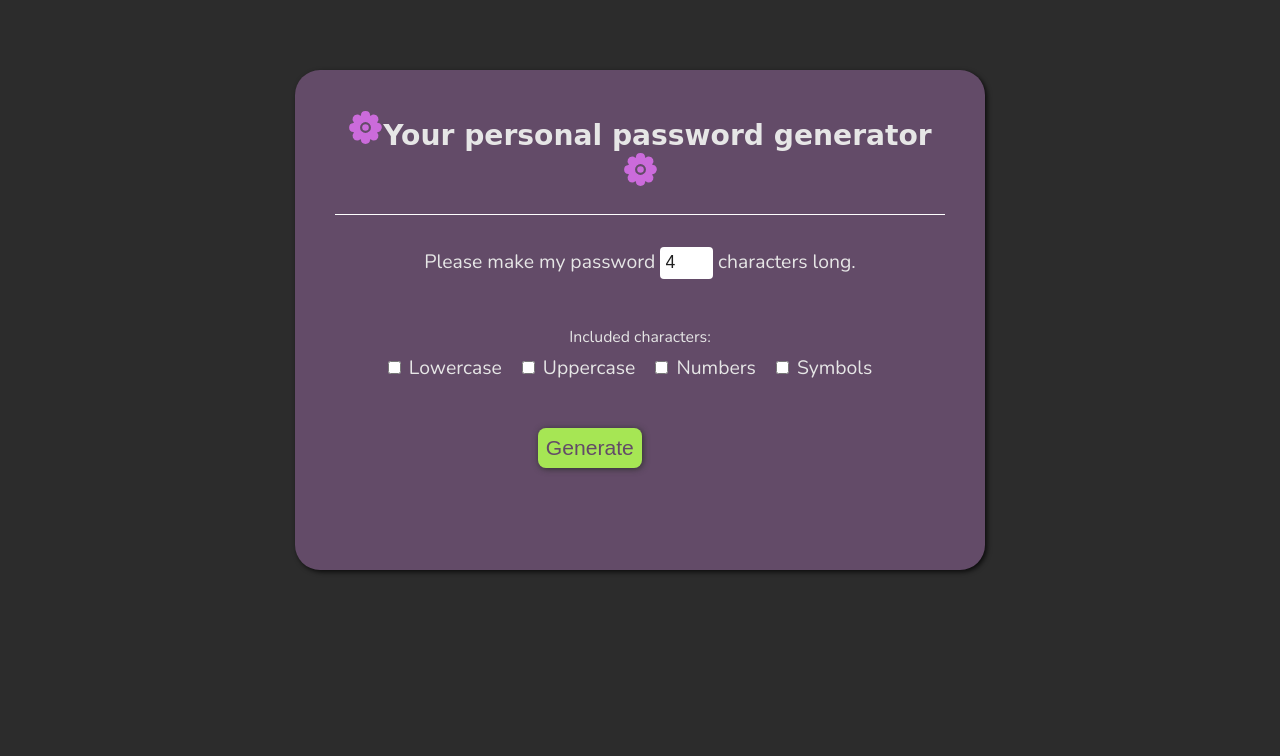
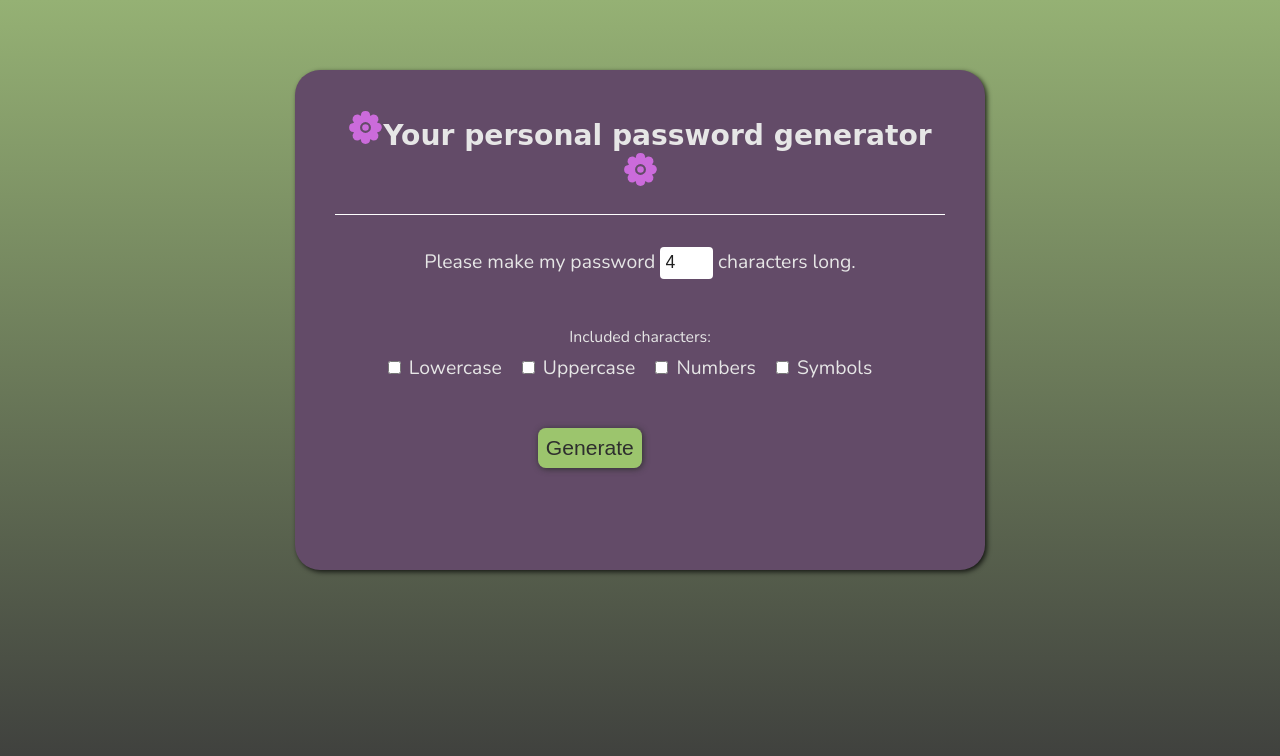
Before and after one commit to maivlys/Password-generator, a plain HTML site: page index.html in a window 1280 px wide. Drawn offline with nearby package versions, Linux system fonts and the light colour scheme; a web font is replaced by a local one.

Commit message:
correct background color

```diff
--- a/style.css
+++ b/style.css
@@ -15,7 +15,14 @@ html, body {
   display: flex;
   justify-content: center;
   color: rgb(230, 230, 230);
-  background-color: #2c2c2c;
+  /* background-color: #2c2c2c; */
+  /* background-color: rgb(153, 153, 153); */
+
+}
+
+body{
+  background: linear-gradient( #95B174, rgb(59, 59, 59));
+  background-attachment:fixed;
 }
 
 div#container {
@@ -87,17 +94,17 @@ div#inputs input{
   border: none;
   box-shadow: 1px 1px 6px rgb(49, 49, 49);
   border-radius: 8px;
-  background-color: #b1ff52dc;
-  color: #634b68;
+  background-color: #a2d16dea;
+  color: #2e2e2e;
 }
 
 #generateBtn:hover{
   cursor: pointer;
-  background-color: #b1ff52;
+  background-color: #a2d16d;
 }
 
 #generateBtn:active{
-  background-color: #b1ff52d5;
+  background-color: #a2d16dd5;
 }
 
 #result{
```
